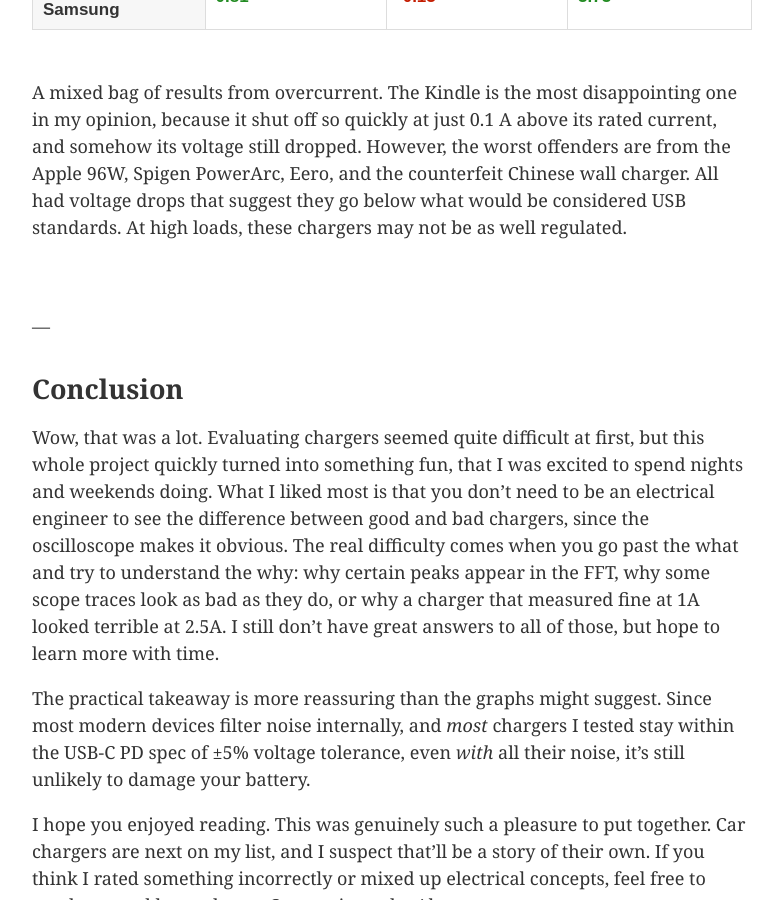
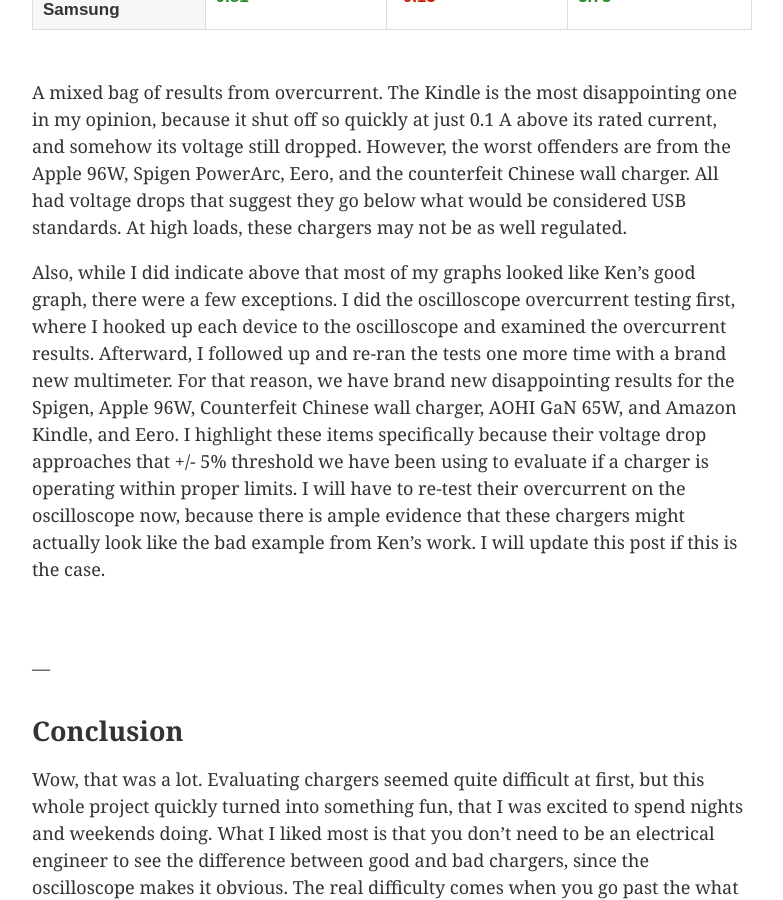
Before and after one commit to 0sps/sull1van.com, a Jekyll site: the page built from _posts/2026-01-19-a-dozen-chargers-in-the-lab.md, in a window 1280 px wide and 900 px high, scrolled down 13427 px. Shown: the whole window, without its empty margins (248-1031 px from the left). Built offline with Jekyll 4.4.1, drawn with Linux system fonts in a browser that asks for light colours; some of the changed text lies outside the part shown.

Commit message:
Update 2026-01-19-a-dozen-chargers-in-the-lab.md

```diff
--- a/_posts/2026-01-19-a-dozen-chargers-in-the-lab.md
+++ b/_posts/2026-01-19-a-dozen-chargers-in-the-lab.md
@@ -384,7 +384,7 @@
 
 ### A note about resistance
 
-I learned during this project that resistance could be artificially skewing my measurements. For that reason, I used a voltmeter connected directly to the charger's output terminal for ALL tables below, which is essentially every test aside from the noise/ripple with the oscilloscope.
+I learned during this project that resistance could be artificially skewing my measurements. To account for this, I connected my voltmeter directly to the charger's output terminal for ALL tables below, which is essentially every test aside from the noise/ripple with the oscilloscope.
 
 If you're interested, the equivalent resistance of my voltmeter during testing was 6.67 mΩ, and the entire system (cable + breakout board + voltmeter) was 170 mΩ. I'm honestly proud of how reasonable that is for a testing setup, considering USB C cables themselves are allowed to carry a resistance of up to 166 mΩ per the USB C PD spec.
 
@@ -1672,6 +1672,7 @@
 
 A mixed bag of results from overcurrent. The Kindle is the most disappointing one in my opinion, because it shut off so quickly at just 0.1 A above its rated current, and somehow its voltage still dropped. However, the worst offenders are from the Apple 96W, Spigen PowerArc, Eero, and the counterfeit Chinese wall charger. All had voltage drops that suggest they go below what would be considered USB standards. At high loads, these chargers may not be as well regulated.
 
+Also, while I did indicate above that most of my graphs looked like Ken's good graph, there were a few exceptions. I did the oscilloscope overcurrent testing first, where I hooked up each device to the oscilloscope and examined the overcurrent results. Afterward, I followed up and re-ran the tests one more time with a brand new multimeter. For that reason, we have brand new disappointing results for the Spigen, Apple 96W, Counterfeit Chinese wall charger, AOHI GaN 65W, and Amazon Kindle, and Eero. I highlight these items specifically because their voltage drop approaches that +/- 5% threshold we have been using to evaluate if a charger is operating within proper limits. I will have to re-test their overcurrent on the oscilloscope now, because there is ample evidence that these chargers might actually look like the bad example from Ken's work. I will update this post if this is the case.
 
 
 
```
